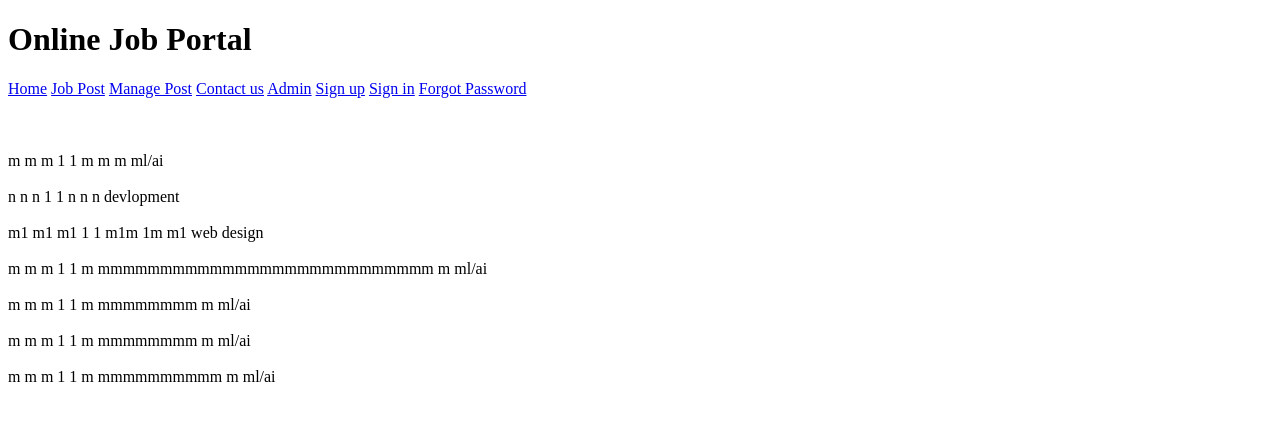
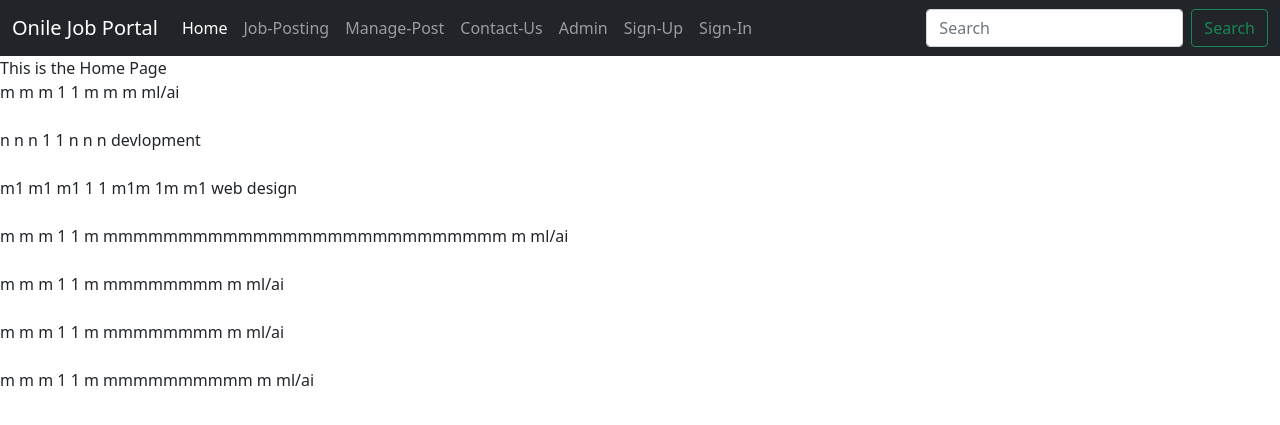
Before and after one commit to Stapan17/IT, a Django app: page /home/ in a window 1280 px wide. Shown: the top 425 px of the page. Run offline with Django 3.2, Linux system fonts and the light colour scheme; data comes from the database, SQL or seed files in the repository; both versions use the stored data as it was after the commit.

Commit message:
Navbar added

```diff
--- a/djpro/djapp/urls.py
+++ b/djpro/djapp/urls.py
@@ -3,6 +3,8 @@ from . import views
 from django.contrib.auth import views as auth_views
 
 urlpatterns = [
+    path('', views.home, name='home'),
+    path('base/', views.base, name='base'),
     path('home/', views.home, name='home'),
     path('signup/', views.signup, name='signup'),
     path('signin/', views.signin, name='signin'),
--- a/djpro/djapp/views.py
+++ b/djpro/djapp/views.py
@@ -3,6 +3,10 @@ from .forms import userForm, userInfoForm, userInfoUpdateForm, jobPostForm
 from .models import userInfo, User, jobPost
 from django.contrib.auth import authenticate, login, logout
 from django.contrib.auth.decorators import login_required
+
+
+def base(request):
+    return render(request, 'base.html')
 
 
 def home(request):
@@ -150,15 +154,23 @@ def job_post(request):
             print("ERROR")
             print(form.errors)
 
-    context = {'form': jobPostForm}
+    curr_user = request.user
+    pk = curr_user.id
+    current_user = User.objects.get(id=pk)
+    current_user_info = userInfo.objects.get(member_id=pk)
+    context = {'form': jobPostForm, 'current_user': current_user,
+               'current_user_info': current_user_info}
     return render(request, 'job/postForm.html', context)
 
 
 def manage_post(request, pk):
     curr_user = request.user
+    current_user = User.objects.get(id=pk)
+    current_user_info = userInfo.objects.get(member_id=pk)
     curr_user_post = jobPost.objects.filter(person_id=pk)
 
-    context = {'curr_user_post': curr_user_post}
+    context = {'curr_user_post': curr_user_post,
+               'current_user': current_user, 'current_user_info': current_user_info}
     return render(request, 'job/managePost.html', context)
 
 
--- /dev/null
+++ b/djpro/templates/base.html
@@ -0,0 +1,91 @@
+<!DOCTYPE html>
+<html lang="en">
+
+<head>
+  <!-- Required meta tags -->
+  <meta charset="utf-8" />
+  <meta name="viewport" content="width=device-width, initial-scale=1" />
+
+  <!-- Bootstrap CSS -->
+  <link href="https://cdn.jsdelivr.net/npm/bootstrap@5.0.0-beta2/dist/css/bootstrap.min.css" rel="stylesheet"
+    integrity="sha384-BmbxuPwQa2lc/FVzBcNJ7UAyJxM6wuqIj61tLrc4wSX0szH/Ev+nYRRuWlolflfl" crossorigin="anonymous" />
+
+  <title>{% block title %}{% endblock title %} Document</title>
+</head>
+
+<body>
+  <nav class="navbar navbar-expand-lg navbar-dark bg-dark">
+    <div class="container-fluid">
+      <a class="navbar-brand" href="#">Onile Job Portal</a>
+      <button class="navbar-toggler" type="button" data-bs-toggle="collapse" data-bs-target="#navbarSupportedContent"
+        aria-controls="navbarSupportedContent" aria-expanded="false" aria-label="Toggle navigation">
+        <span class="navbar-toggler-icon"></span>
+      </button>
+      <div class="collapse navbar-collapse" id="navbarSupportedContent">
+        <ul class="navbar-nav me-auto mb-2 mb-lg-0">
+          <li class="nav-item">
+            <a class="nav-link active" aria-current="page" href="/home">Home</a>
+          </li>
+
+          {% if request.user.is_authenticated %}
+          <li class="nav-item">
+            <a class="nav-link" href="{% url 'job_post' %}">Job-Posting</a>
+          </li>
+          <li class="nav-item">
+            <a class="nav-link" href="{% url 'manage_post' current_user.id %}">Manage-Post</a>
+          </li>
+          <li class="nav-item">
+            <a class="nav-link" href="#">Contact us</a>
+          </li>
+          <li class="nav-item">
+            <a class="nav-link" href="#">Admin</a>
+          </li>
+
+          {% if current_user_info.profile_pic %}
+          <a href="{% url 'profile' current_user.id %}">
+            <img src="{{current_user_info.profile_pic.url}}" style="height: 15px; width: auto" alt="" />
+            {{current_user.username}}</a>
+          {% else %}
+          <a href="{% url 'profile' current_user.id %}">{{current_user.username}}</a>
+          {% endif %}
+          <a href="{% url 'signout' %}">Log-Out</a>
+
+          {% else %}
+
+          <a class="nav-link" href="{% url 'error' %}">Job-Posting</a>
+          <a class="nav-link" href="{% url 'error' %}">Manage-Post</a>
+
+          <a class="nav-link" href="#">Contact-Us</a>
+          <a class="nav-link" href="#">Admin</a>
+
+          <a class="nav-link" href="{% url 'signup' %}">Sign-Up</a>
+          <a class="nav-link" href="{% url 'signin' %}">Sign-In</a>
+          {% comment %}
+          <a class="nav-link" href="{% url 'reset_password' %}">Forgot Password</a>
+          {% endcomment %} {% endif %}
+        </ul>
+        <form class="d-flex">
+          <input class="form-control me-2" type="search" placeholder="Search" aria-label="Search" />
+          <button class="btn btn-outline-success" type="submit">
+            Search
+          </button>
+        </form>
+      </div>
+    </div>
+  </nav>
+  {% block body %} {% endblock body%}
+  <!-- Optional JavaScript; choose one of the two! -->
+
+  <!-- Option 1: Bootstrap Bundle with Popper -->
+  <script src="https://cdn.jsdelivr.net/npm/bootstrap@5.0.0-beta2/dist/js/bootstrap.bundle.min.js"
+    integrity="sha384-b5kHyXgcpbZJO/tY9Ul7kGkf1S0CWuKcCD38l8YkeH8z8QjE0GmW1gYU5S9FOnJ0"
+    crossorigin="anonymous"></script>
+
+  <!-- Option 2: Separate Popper and Bootstrap JS -->
+  <!--
+    <script src="https://cdn.jsdelivr.net/npm/@popperjs/core@2.6.0/dist/umd/popper.min.js" integrity="sha384-KsvD1yqQ1/1+IA7gi3P0tyJcT3vR+NdBTt13hSJ2lnve8agRGXTTyNaBYmCR/Nwi" crossorigin="anonymous"></script>
+    <script src="https://cdn.jsdelivr.net/npm/bootstrap@5.0.0-beta2/dist/js/bootstrap.min.js" integrity="sha384-nsg8ua9HAw1y0W1btsyWgBklPnCUAFLuTMS2G72MMONqmOymq585AcH49TLBQObG" crossorigin="anonymous"></script>
+    -->
+</body>
+
+</html>
--- a/djpro/templates/home.html
+++ b/djpro/templates/home.html
@@ -1,67 +1,11 @@
-<!DOCTYPE html>
-<html lang="en">
+{% extends 'base.html' %}
 
-<head>
-    <meta charset="UTF-8">
-    <meta http-equiv="X-UA-Compatible" content="IE=edge">
-    <meta name="viewport" content="width=device-width, initial-scale=1.0">
-    <title>Document</title>
-</head>
+<!--Home Page Title-->
+{% block title %}Home{% endblock title %}Home
 
-<body>
-    <h1>Online Job Portal</h1>
-
-    <a href="#">Home</a>
-
-    {% if request.user.is_authenticated %}
-
-    <a href="{% url 'job_post' %}">Job Post</a>
-    <a href="{% url 'manage_post' current_user.id %}">Manage Post</a>
-    <a href="#">Contact us</a>
-    <a href="#">Admin</a>
-
-    {% if current_user_info.profile_pic %}
-    <a href="{% url 'profile' current_user.id %}">
-        <img src="{{current_user_info.profile_pic.url}}" style="height: 15px; width: auto;" alt="">
-        {{current_user.username}}</a>
-    {% else %}
-    <a href="{% url 'profile' current_user.id %}">{{current_user.username}}</a>
-    {% endif %}
-    <a href="{% url 'signout' %}">Log out</a>
-
-    {% else %}
-
-    <a href="{% url 'error' %}">Job Post</a>
-    <a href="{% url 'error' %}">Manage Post</a>
-
-    <a href="#">Contact us</a>
-    <a href="#">Admin</a>
-
-    <a href="{% url 'signup' %}">Sign up</a>
-    <a href="{% url 'signin' %}">Sign in</a>
-    <a href="{% url 'reset_password' %}">Forgot Password</a>
-
-    {% endif %}
-
-    <br>
-    <br>
-    <br><br>
-
-    {% for object in objects %}
-    {{object.company}}
-    {{object.position}}
-    {{object.location}}
-    {{object.salaryL}}
-    {{object.salaryH}}
-    {{object.min_exp}}
-    {{object.description}}
-    {{object.resume}}
-    {{object.category}}
-    <br><br>
-    {% endfor %}
-
-
-
-</body>
-
-</html>
+<!--Home Page Block-->
+{% block body %}This is the Home Page <br />{% for object in objects %}
+{{object.company}} {{object.position}} {{object.location}} {{object.salaryL}}
+{{object.salaryH}} {{object.min_exp}} {{object.description}} {{object.resume}}
+{{object.category}} <br /><br />
+{% endfor %} {% endblock body %}
```
Also changed, not shown: djpro/templates/job/managePost.html (+10 -22 lines), djpro/templates/job/postForm.html (+15 -23 lines), djpro/db.sqlite3.
